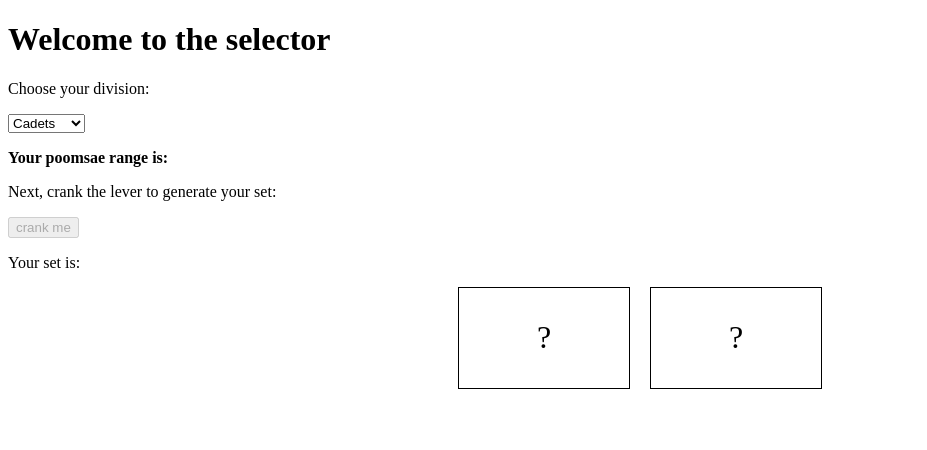
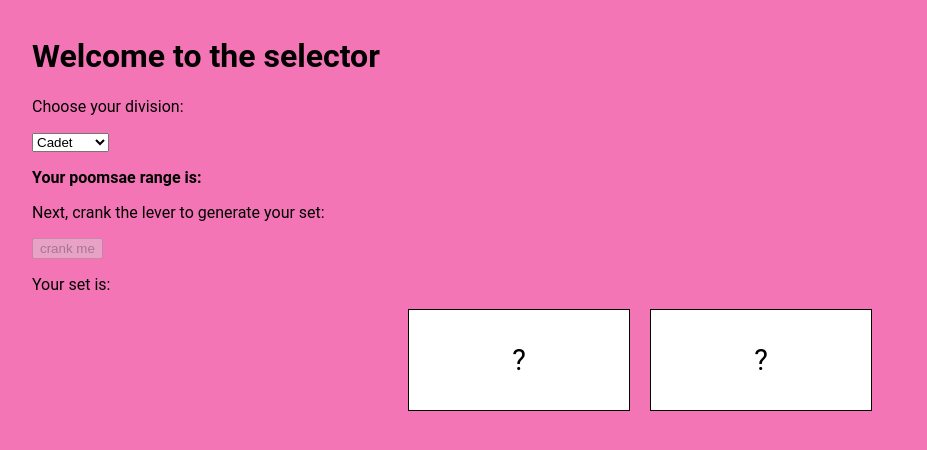
Before and after one commit to akte-akte/poomsae-selector, a plain HTML site: page index.html in a window 1280 px wide. Shown: the whole page, without its empty margins (0-927 px from the left). Drawn offline with Linux system fonts and the light colour scheme.

Commit message:
Make it a bit more snazzy

```diff
--- a/index.html
+++ b/index.html
@@ -11,8 +11,8 @@
     <h1>Welcome to the selector</h1>
     <p>Choose your division:</p>
      <select id="wt-division">
-        <option value="cadets">Cadets</option>
-        <option value="juniors">Juniors</option>
+        <option value="cadet">Cadet</option>
+        <option value="junior">Junior</option>
         <option value="u30">Under 30</option>
         <option value="u40">Under 40</option>
         <option value="u50">Under 50</option>
@@ -32,8 +32,8 @@
         </div>
     <p>Your set is: </p>
         <div class="slotmachine">
-            <div id="poomsae-one">?</div>
-            <div id="poomsae-two">?</div>
+            <div class="poomsaes" id="poomsae-one">?</div>
+            <div class="poomsaes" id="poomsae-two">?</div>
         </div>
 </body>
 <script src="./index.js"></script>
--- a/index.js
+++ b/index.js
@@ -21,8 +21,8 @@ const wtPoomsae = [
 // for each division, create a list of poomsae. reference it by the index in the array
 
 const divisionPoomsaeRange = {
-  "cadets": [0, 1, 2, 3, 4, 5, 6, 7],
-  "juniors": [1, 2, 3, 4, 5, 6, 7, 8],
+  "cadet": [0, 1, 2, 3, 4, 5, 6, 7],
+  "junior": [1, 2, 3, 4, 5, 6, 7, 8],
   "u30": [3, 4, 5, 6, 7, 8, 9, 10],
   "u40": [3, 4, 5, 6, 7, 8, 9, 10],
   "u50": [4, 5, 6, 7, 8, 9, 10, 11],
@@ -50,11 +50,17 @@ function generatePoomsae(division) {
 }
 
 generateButton.addEventListener('click', (e) => {
+
   const division = divisionSelector.value;
   const poomsae = generatePoomsae(division);
 
+
   document.getElementById('poomsae-one').innerHTML = poomsae[0];
-  document.getElementById('poomsae-two').innerHTML = poomsae[1];
+
+  setTimeout(() => {
+    document.getElementById('poomsae-two').innerHTML = poomsae[1];
+  }, 300);
+  // document.getElementById('poomsae-two').innerHTML = poomsae[1];
   console.log("poomsae one is: ", poomsae[0]);
   console.log("poomsae two is: ", poomsae[1]);
 
--- a/styles.css
+++ b/styles.css
@@ -1,17 +1,26 @@
+body {
+    font-family: 'Roboto', sans-serif;
+    margin: 0;
+    padding: 1rem 2rem;
+    height: 100vh;
+    background-color: rgb(244, 117, 182);
+}
+
 .slotmachine {
     display: flex;
     justify-content: center;
     align-items: center;
     height: 100px;
 }
-#poomsae-one, #poomsae-two {
+.poomsaes {
     height: 100px;
-    min-width: 150px;
+    min-width: 200px;
     border: 1px solid black;
     display: flex;
     justify-content: center;
     align-items: center;
-    font-size: 2rem;
+    font-size: 1.8rem;
     margin: 0 10px;
     padding: 0 10px;
+    background-color: white;
 }
```
